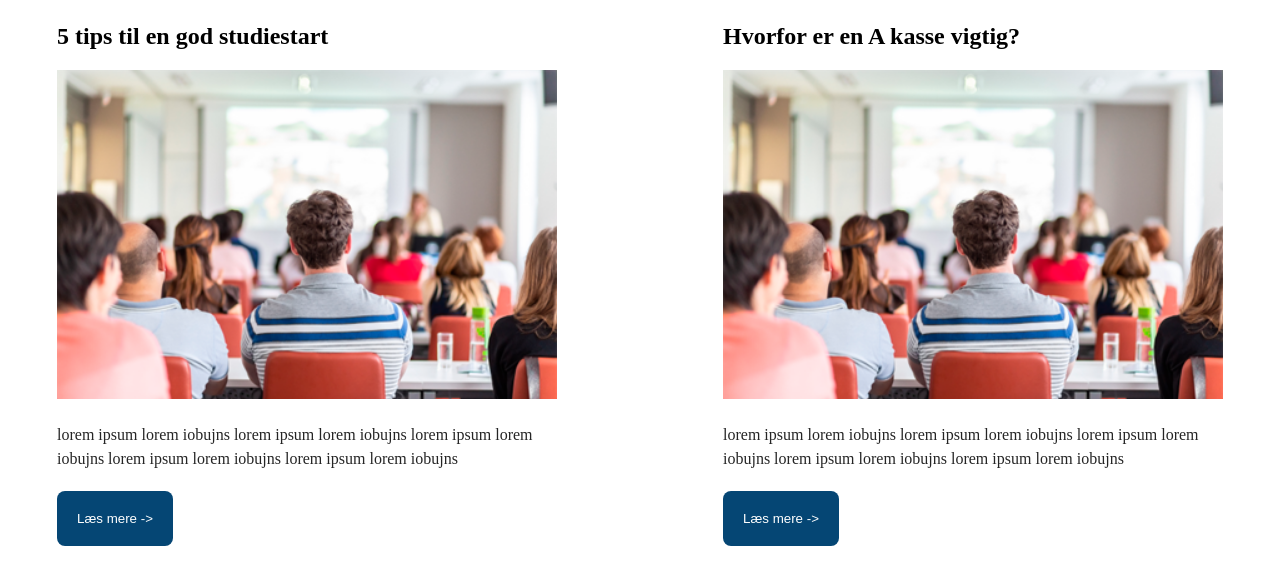
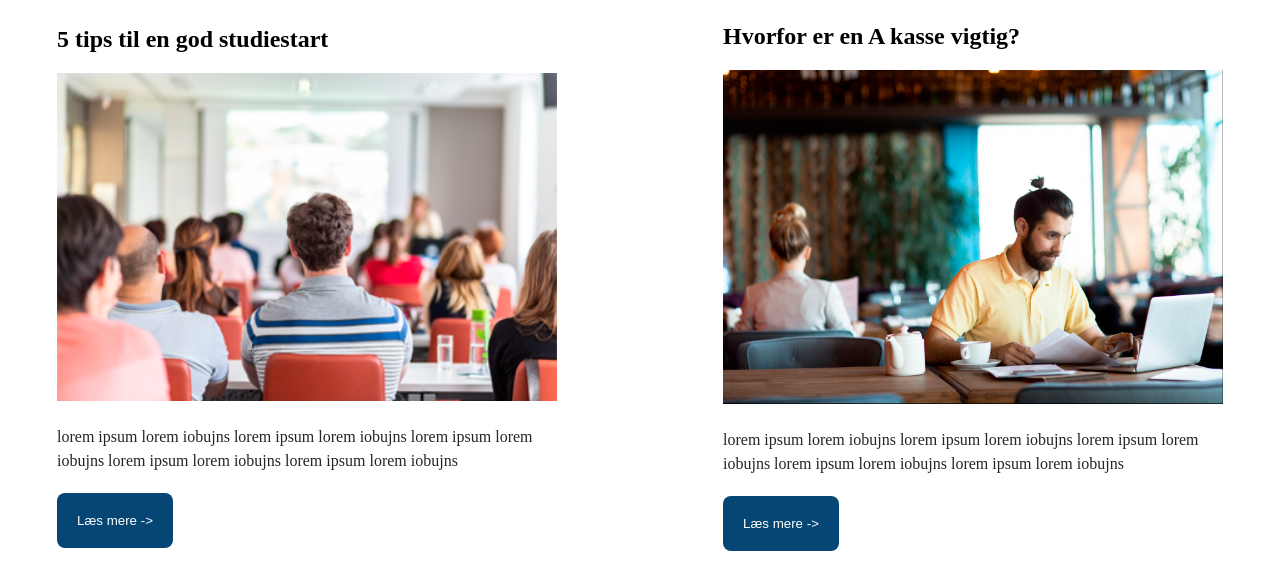
Before and after one commit to August36/t9_indhold, an Astro site: page / in a window 1280 px wide. Shown: the part 597-1170 px from the top of the page. Built offline with nearby package versions, Linux system fonts and the light colour scheme; Astro itself is replaced by a stand-in of ours.

Commit message:
added imgs

```diff
--- a/src/pages/index.astro
+++ b/src/pages/index.astro
@@ -28,7 +28,7 @@ import Info from "../components/Info.astro"
 					<img src="5_tips_img.png" alt="">
 				</Card>
 				<Card header="Hvorfor er en A kasse vigtig?" text="lorem ipsum lorem iobujns lorem ipsum lorem iobujns lorem ipsum lorem iobujns lorem ipsum lorem iobujns lorem ipsum lorem iobujns" btn="Læs mere ->">
-					<img src="5_tips_img.png" alt="">
+					<img src="a_kasse_vigtig_img.png" alt="">
 				</Card>
 			</section>
 			<section class="info_container">
```
Also changed, not shown: public/a_kasse_vigtig_img.png (added), public/ca_logo.png (added).
